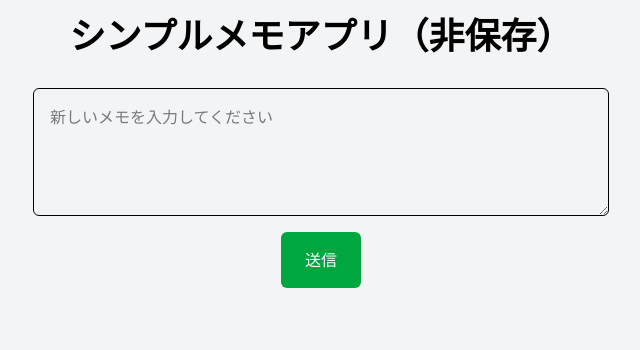
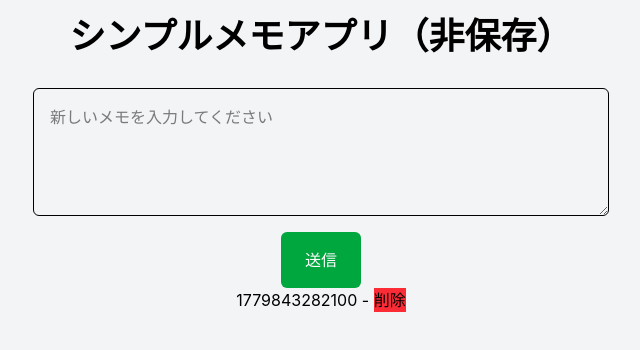
Before and after one commit to kouta-wolf/react_memo_app, a React (Vite) app: page / in a window 1280 px wide. Both pictures are taken after a click on the button "送信". Shown: the top 350 px of the page, without its empty margins (319-959 px from the left). Built offline with nearby package versions, Linux system fonts and the light colour scheme.

Commit message:
feat: 削除ボタンを実装して機能するように設定 #2

```diff
--- a/src/Memo.tsx
+++ b/src/Memo.tsx
@@ -2,17 +2,20 @@ import type { Memo } from "./types/Memo";
 import { useState } from "react";
 
 export const CrudMemo = () => {
-  const [memo, setMemo] = useState<Memo[]>([]);
+  const [memos, setMemos] = useState<Memo[]>([]);
   const [inputText, setInputText] = useState<string>("");
   const handleAddMemo = () => {
     const newMemo: Memo = {
-    id: Date.now(),
-    content: inputText,
-    replyId: null
-    }
-    setMemo([...memo, newMemo]);
+      id: Date.now(),
+      content: inputText,
+      replyId: null,
+    };
+    setMemos([...memos, newMemo]);
     setInputText("");
-  }
+  };
+  const handleDelete = (id: number) => {
+    setMemos(memos.filter((m) => m.id !== id))
+  };
 
   return (
     <>
@@ -31,8 +34,10 @@ export const CrudMemo = () => {
       </button>
 
       <ul>
-        {memo.map((m) => (
-          <li key={m.id}>{m.content}</li>
+        {memos.map((m) => (
+          <li key={m.id}>
+            <ul>{m.id} - {m.content} <button onClick={() => handleDelete(m.id)} className="bg-red-500">削除</button></ul>
+          </li>
         ))}
       </ul>
     </>
```
